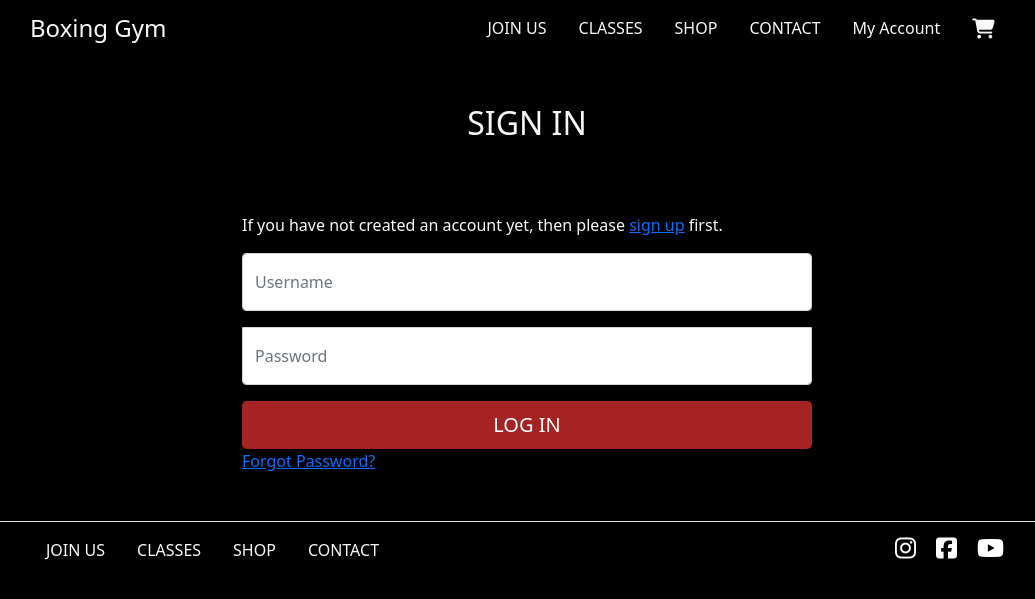
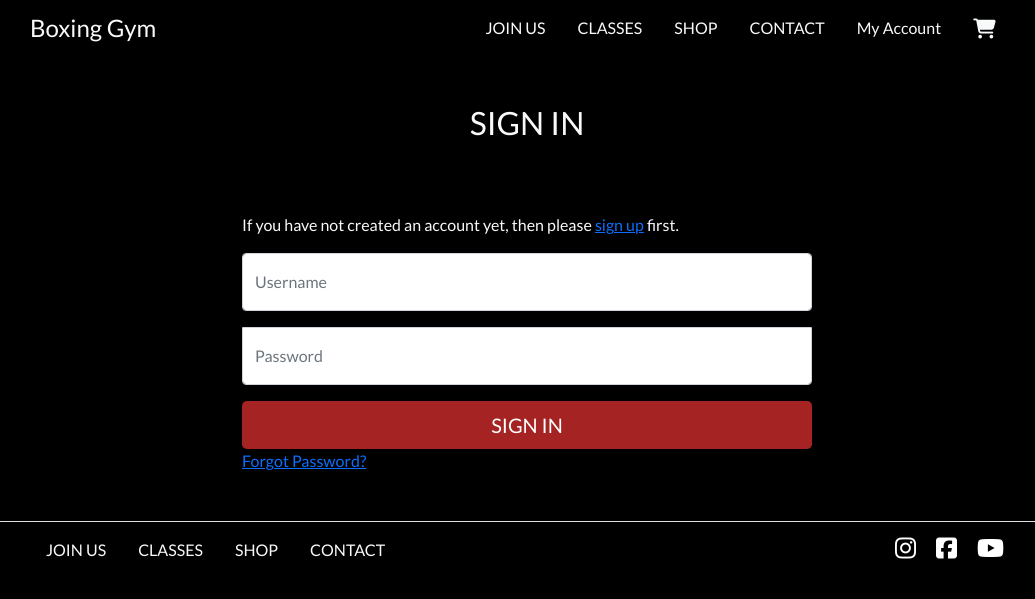
Before and after one commit to Code-Institute-Submissions/DinaPapsujevica-MP4-Boxing-gym_NovResub, a Django app: page /accounts/login/ in a window 1280 px wide. Shown: the top 599 px of the page, without its empty margins (113-1148 px from the left). Run offline with Django 3.2, Linux system fonts and the light colour scheme; some libraries are stand-ins or nearby versions.

Commit message:
changed sign in and sign up link names and add gym member tests to read me file

```diff
--- a/templates/allauth/account/login.html
+++ b/templates/allauth/account/login.html
@@ -61,7 +61,7 @@ for a {{ site_name }} account and sign in below:{% endblocktrans %}</p>
       <input type="password" name="password" class="form-control" id="floatingInput" placeholder="Password">
       <label for="floatingInput">Password</label>
     </div>
-    <button type="submit" class="w-100 btn btn-lg btn-combo text-uppercase">Log In</button>
+    <button type="submit" class="w-100 btn btn-lg btn-combo text-uppercase">Sign In</button>
 </form>
 <a class="button secondaryAction" href="{% url 'account_reset_password' %}">{% trans "Forgot Password?" %}</a>
 </main>
--- a/templates/base.html
+++ b/templates/base.html
@@ -59,10 +59,10 @@
                         <a href="{% url 'products' %}" class="dropdown-item">Product Management</a>
                     {% endif %}
                     <a href="{% url 'profile' %}" class="dropdown-item">My Profile</a>
-                    <a href="{% url 'account_logout' %}" class="dropdown-item">Logout</a>
+                    <a href="{% url 'account_logout' %}" class="dropdown-item">Sign Out</a>
                 {% else %}
-                    <a href="{% url 'account_signup' %}" class="dropdown-item">Register</a>
-                    <a href="{% url 'account_login' %}" class="dropdown-item">Login</a>
+                    <a href="{% url 'account_signup' %}" class="dropdown-item">Sign Up</a>
+                    <a href="{% url 'account_login' %}" class="dropdown-item">Sign In</a>
                 {% endif %}
             </div>
         </li>
```
Also changed, not shown: static/css/base.css (+1 -10 lines), README.md, db.sqlite3, media/LwK0l4k.jpg (deleted).
